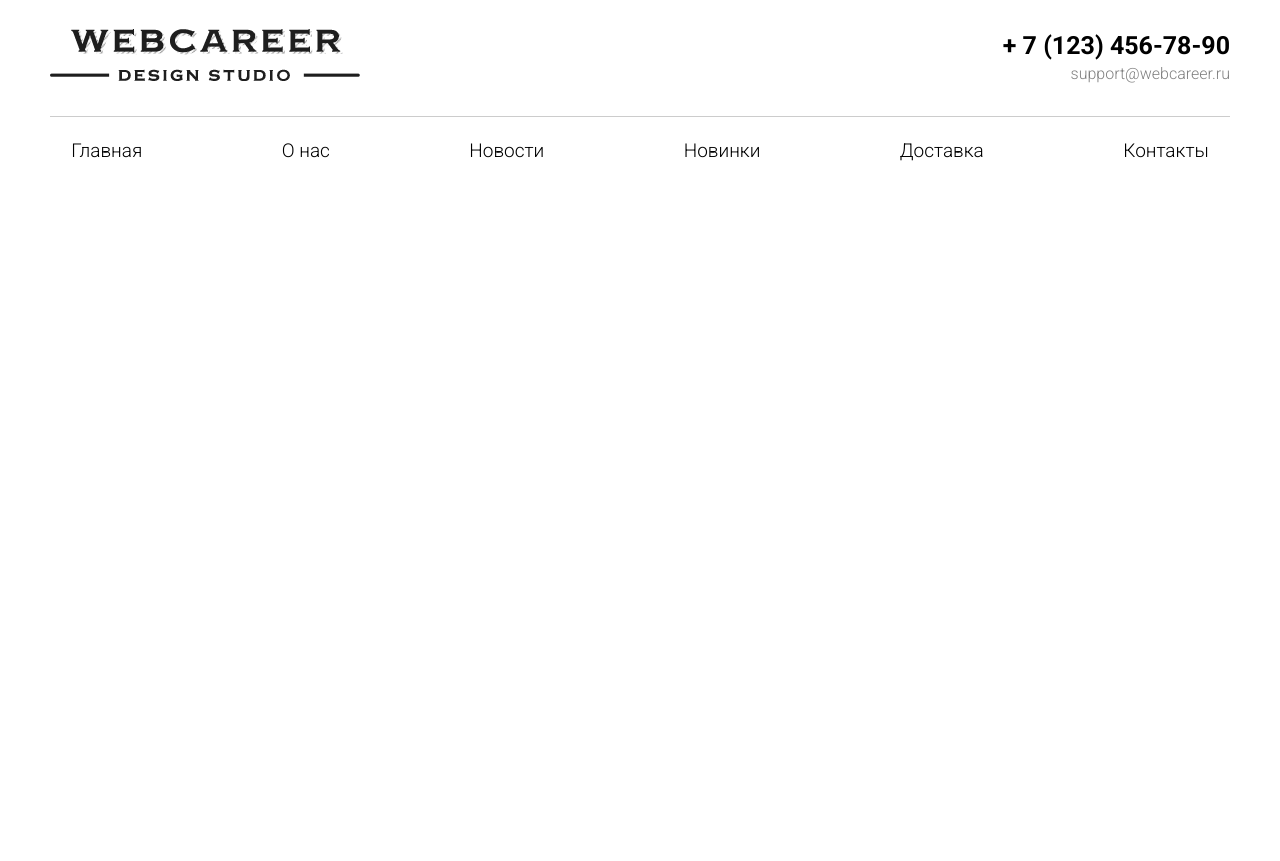
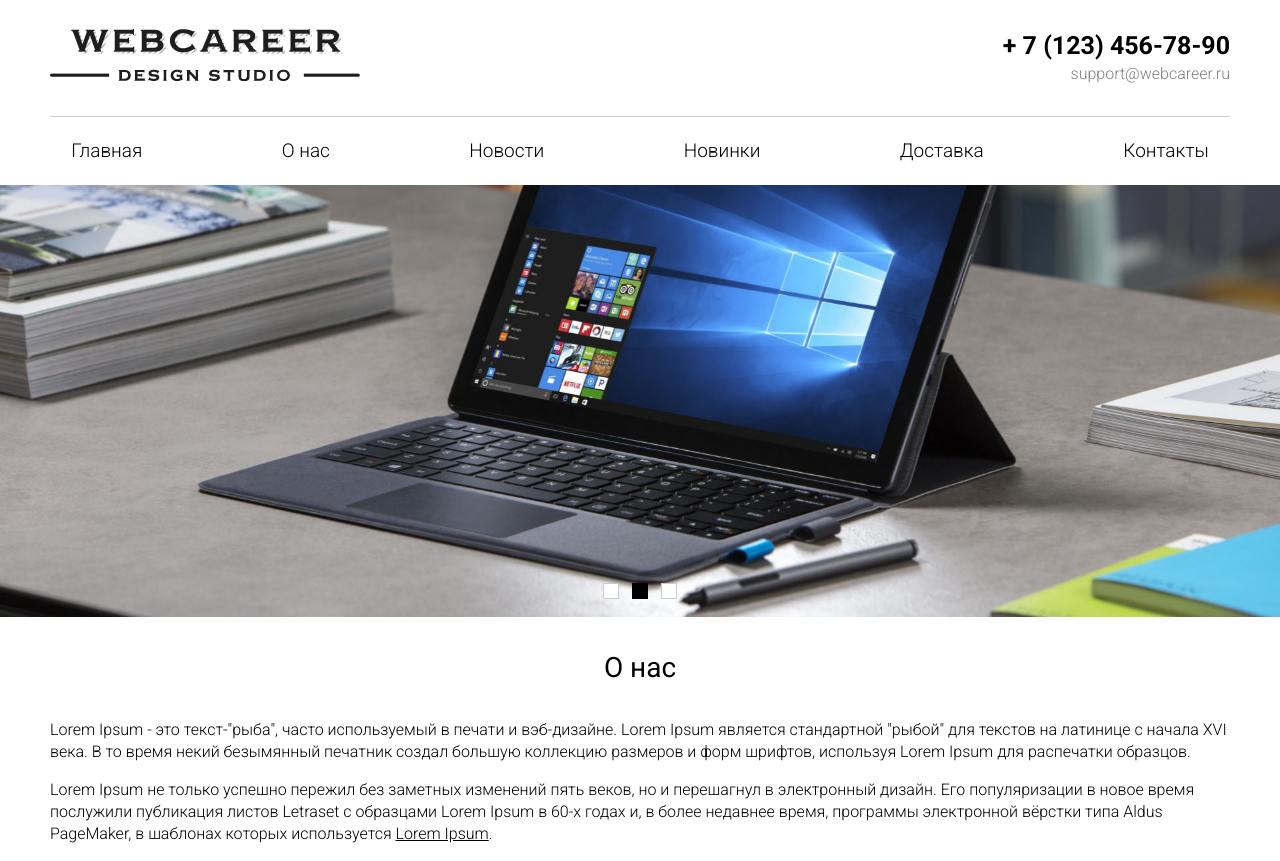
Before and after one commit to p3plos/front, a plain HTML site: page learn/first_site/index.html in a window 1280 px wide. Before the commit the page ends 800 px from the top, so only its background shows below. Drawn offline with nearby package versions, Linux system fonts and the light colour scheme.

Commit message:
5 commit 21.09.2020

```diff
--- a/learn/first_site/index.html
+++ b/learn/first_site/index.html
@@ -6,6 +6,7 @@
 
         <link href="https://fonts.googleapis.com/css2?family=Roboto:wght@300;400;700&display=swap" rel="stylesheet">
 
+        <link rel="stylesheet" href="libs/owlcarousel2/owl.carousel.min.css">
         <link rel="stylesheet" href="style.css">
     </head>
     <body class="page">
@@ -67,5 +68,26 @@
                 </nav>
             </div>
         </div>
+        <div class="page__row">
+            <div class="owl-carousel slider">
+                <div class="slider__item" style="background-image: url(img/slide1.jpg);"></div>
+                <div class="slider__item" style="background-image: url(img/slide1.jpg);"></div>
+                <div class="slider__item" style="background-image: url(img/slide1.jpg);"></div>
+            </div>
+        </div>
+        <div class="page__row">
+            <div class="page__cell">
+                <section class="section">
+                    <h2 class="headline">О нас</h2>
+                    <p>Lorem Ipsum - это текст-"рыба", часто используемый в печати и вэб-дизайне. Lorem Ipsum является стандартной "рыбой" для текстов на латинице с начала XVI века. В то время некий безымянный печатник создал большую коллекцию размеров и форм шрифтов, используя Lorem Ipsum для распечатки образцов.</p>
+                    <p>Lorem Ipsum не только успешно пережил без заметных изменений пять веков, но и перешагнул в электронный дизайн. Его популяризации в новое время послужили публикация листов Letraset с образцами Lorem Ipsum в 60-х годах и, в более недавнее время, программы электронной вёрстки типа Aldus PageMaker, в шаблонах которых используется
+                        <a href="#" class="link">Lorem Ipsum</a>.</p>
+                </section>
+            </div>
+        </div>
+
+        <script src="https://ajax.googleapis.com/ajax/libs/jquery/3.5.1/jquery.min.js"></script>
+        <script src="libs/owlcarousel2/owl.carousel.min.js"></script>
+        <script src="js/owlcarousel2.js"></script>
     </body>
 </html>
--- /dev/null
+++ b/learn/first_site/js/owlcarousel2.js
@@ -0,0 +1,8 @@
+$(document).ready(function(){
+  $(".slider").owlCarousel({
+    items: 1,
+    loop: true,
+    autoplay: true,
+    autoplayTimeout: 3000
+  });
+});
--- a/learn/first_site/style.css
+++ b/learn/first_site/style.css
@@ -80,3 +80,40 @@ body {
     padding: 1.33rem;
     display: block;
 }
+.slider__item {
+    padding-top: 33.7%;
+    background-position: center center;
+    background-repeat: no-repeat;
+    -webkit-background-size: cover;
+    background-size: cover;
+}
+.slider .owl-dot span {
+    background-color: #fff;
+    border: 1px solid #ccc;
+    width: 1rem;
+    height: 1rem;
+    display: block;
+}
+.slider .owl-dot.active span,
+.slider .owl-dot:hover span {
+    background-color: #000;
+    border-color: #000;
+}
+.slider .owl-dot {
+    display: inline-block;
+    margin: 0 0.40625rem;
+
+}
+.slider .owl-dots {
+    text-align: center;
+    position: absolute;
+    bottom: 0.75rem;
+    left: 0;
+    right: 0;
+}
+.headline {
+    text-align: center;
+    font-size: 1.75rem;
+    font-weight: 400;
+    margin: 2rem 2rem;
+}
```
Also changed, not shown: learn/first_site/img/slide1.jpg (added), learn/first_site/libs/owlcarousel2/owl.carousel.min.css (added), learn/first_site/libs/owlcarousel2/owl.carousel.min.js (added).
